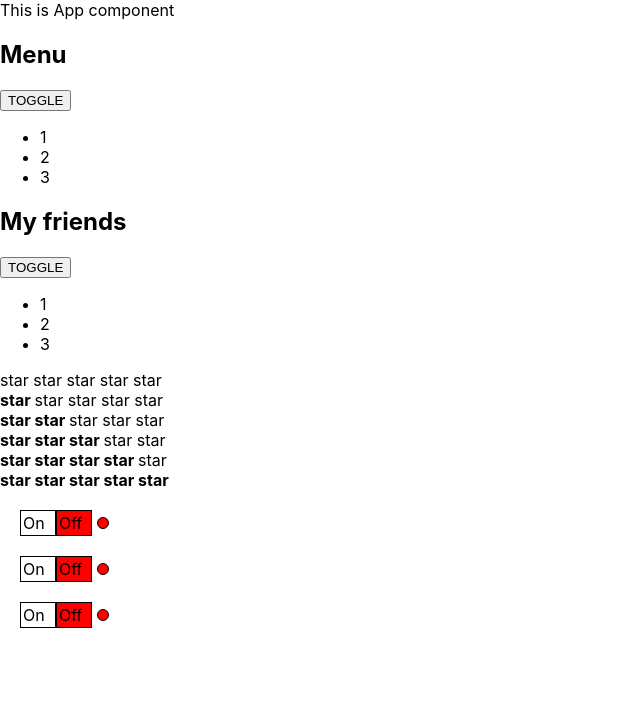
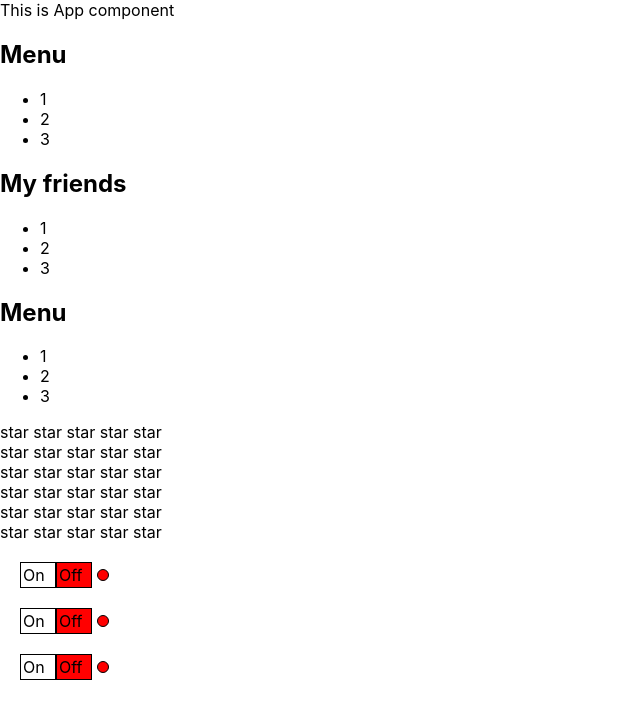
Before and after one commit to Karpenko21/react-podrobno, a React (Create React App) app: page / in a window 1280 px wide. Shown: the top 718 px of the page, without its empty margins (0-640 px from the left). Built offline with nearby package versions, Linux system fonts and the light colour scheme.

Commit message:
After video #8

```diff
--- a/src/App.css
+++ b/src/App.css
@@ -1,38 +1,4 @@
 .App {
-  text-align: center;
+  width: 600px;
+  margin: 20px;
 }
-
-.App-logo {
-  height: 40vmin;
-  pointer-events: none;
-}
-
-@media (prefers-reduced-motion: no-preference) {
-  .App-logo {
-    animation: App-logo-spin infinite 20s linear;
-  }
-}
-
-.App-header {
-  background-color: #282c34;
-  min-height: 100vh;
-  display: flex;
-  flex-direction: column;
-  align-items: center;
-  justify-content: center;
-  font-size: calc(10px + 2vmin);
-  color: white;
-}
-
-.App-link {
-  color: #61dafb;
-}
-
-@keyframes App-logo-spin {
-  from {
-    transform: rotate(0deg);
-  }
-  to {
-    transform: rotate(360deg);
-  }
-}
--- a/src/App.tsx
+++ b/src/App.tsx
@@ -1,11 +1,15 @@
-import React from 'react';
+import React, {useState} from 'react';
 import './App.css';
-import {Rating} from "./component/Rating";
-import {Accordion} from "./component/Accordion";
+import {Rating, RatingValueType} from "./component/Rating/Rating";
+import {Accordion} from "./component/Accordion/Accordion";
 import {OnOff} from "./component/OnOff/OnOff";
-import {UncontrolledAccordion} from "./component/UncontrolledAccordion";
+import {UncontrolledAccordion} from "./component/UncontrolledAccordion/UncontrolledAccordion";
+import {UncontrolledRating} from "./component/UncontrolledRating/UncontrolledRating";
 
 function App() {
+
+    let [ratingValue, setRatingValue] = useState <RatingValueType>(0)
+    let [accordionCollapsed, setAccordionCollapsed] = useState <boolean>(false)
 
     return (
         <div>
@@ -13,15 +17,18 @@
             <UncontrolledAccordion titleValue={'Menu'} />
             <UncontrolledAccordion titleValue={'My friends'} />
 
-            <Rating value={0}/>
-            <Rating value={1}/>
-            <Rating value={2}/>
-            <Rating value={3}/>
-            <Rating value={4}/>
-            <Rating value={5}/>
+            <Accordion titleValue={"Menu"} collapsed={false}/>
+
+            <UncontrolledRating/>
+            <UncontrolledRating/>
+            <UncontrolledRating/>
+
+            <Rating value={ratingValue} onClick={setRatingValue}/>
+            <Rating value={ratingValue} onClick={setRatingValue}/>
+            <Rating value={ratingValue} onClick={setRatingValue}/>
 
             <OnOff/>
-            <OnOff />
+            <OnOff/>
             <OnOff/>
 
         </div>
--- a/src/component/Rating.tsx
+++ /dev/null
@@ -1,33 +0,0 @@
-import React from "react";
-
-type RatingPropsType = {
-    value: 0 | 1 | 2 | 3 | 4 | 5
-}
-
-export function Rating(props: RatingPropsType) {
-    return (
-        <div>
-            <Star selected={props.value > 0}/>
-            <Star selected={props.value > 1}/>
-            <Star selected={props.value > 2}/>
-            <Star selected={props.value > 3}/>
-            <Star selected={props.value > 4}/>
-        </div>
-    )
-}
-
-type StarPropsType = {
-    selected: boolean
-}
-
-function Star(props: StarPropsType) {
-    if (props.selected) {
-        return (
-            <span><b>star </b></span>
-        )
-    } else {
-        return (
-            <span>star </span>
-        )
-    }
-}
--- /dev/null
+++ b/src/component/Rating/Rating.tsx
@@ -0,0 +1,30 @@
+import React from "react";
+
+export type RatingValueType = 0 | 1 | 2 | 3 | 4 | 5
+
+type RatingPropsType = {
+    value: RatingValueType
+    onClick: (value: RatingValueType) => void
+}
+
+export function Rating(props: RatingPropsType) {
+    return (
+        <div>
+            <Star selected={props.value > 0} onClick={props.onClick} value={1}/>
+            <Star selected={props.value > 1} onClick={props.onClick} value={2}/>
+            <Star selected={props.value > 2} onClick={props.onClick} value={3}/>
+            <Star selected={props.value > 3} onClick={props.onClick} value={4}/>
+            <Star selected={props.value > 4} onClick={props.onClick} value={5}/>
+        </div>
+    )
+}
+
+type StarPropsType = {
+    selected: boolean
+    onClick: (value: RatingValueType) => void
+    value: RatingValueType
+}
+
+function Star(props: StarPropsType) {
+    return <span onClick={() => props.onClick(props.value)}>{props.selected ? <b>star </b> : "star "}</span>
+}
--- a/src/component/UncontrolledAccordion.tsx
+++ b/src/component/UncontrolledAccordion/UncontrolledAccordion.tsx
@@ -6,11 +6,12 @@
 }
 
 export function UncontrolledAccordion(props: UncontrolledAccordionPropsType) {
+
     const [collapsed, setCollapsed] = useState(false)
-        return (
+
+    return (
             <div>
-                <AccordionTitle title={props.titleValue}/>
-                <button onClick={()=> {setCollapsed(!collapsed)}}>TOGGLE</button>
+                <AccordionTitle title={props.titleValue} onClick={()=> setCollapsed(!collapsed)}/>
                 {!collapsed && <AccordionBody/>}
             </div>
         )
@@ -18,11 +19,12 @@
 
 type AccordionTitlePropsType = {
     title: string
+    onClick: () => void
 }
 
 function AccordionTitle(props: AccordionTitlePropsType) {
     return (
-        <h2>{props.title}</h2>
+        <h2 onClick={() => props.onClick()}>{props.title}</h2>
     )
 }
 
--- /dev/null
+++ b/src/component/UncontrolledRating/UncontrolledRating.tsx
@@ -0,0 +1,33 @@
+import React, {useState} from "react";
+
+type UncontrolledRatingPropsType = {
+    /* value: 0 | 1 | 2 | 3 | 4 | 5*/
+}
+
+
+
+export function UncontrolledRating(props: UncontrolledRatingPropsType) {
+
+    const [value, setValue] = useState(0)
+
+    return (
+        <div>
+            <Star selected={value > 0} setValue={() => setValue(1)}/>
+            <Star selected={value > 1} setValue={() => setValue(2)}/>
+            <Star selected={value > 2} setValue={() => setValue(3)}/>
+            <Star selected={value > 3} setValue={() => setValue(4)}/>
+            <Star selected={value > 4} setValue={() => setValue(5)}/>
+        </div>
+    )
+}
+
+type StarPropsType = {
+    selected: boolean
+    setValue: () => void
+}
+
+function Star(props: StarPropsType) {
+    return <span onClick={()=> {props.setValue()}}>
+        {props.selected ? <b>star </b> : "star "}
+    </span>
+}
```
Also changed, not shown: src/component/Accordion/Accordion.tsx (renamed from src/component/Accordion.tsx).
